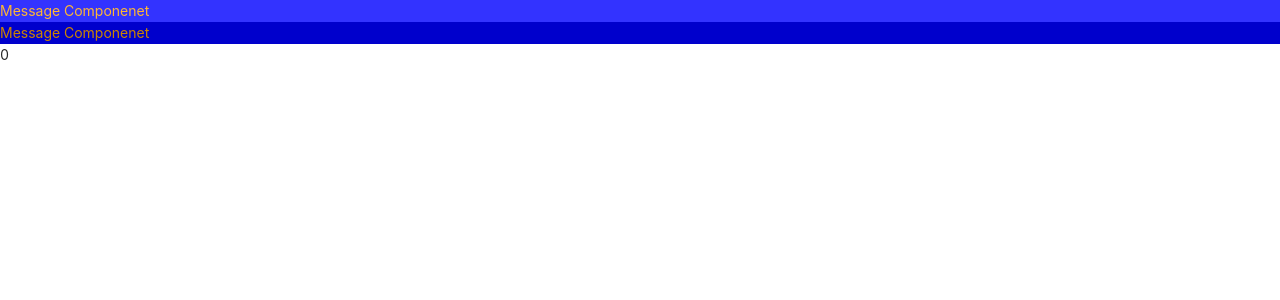
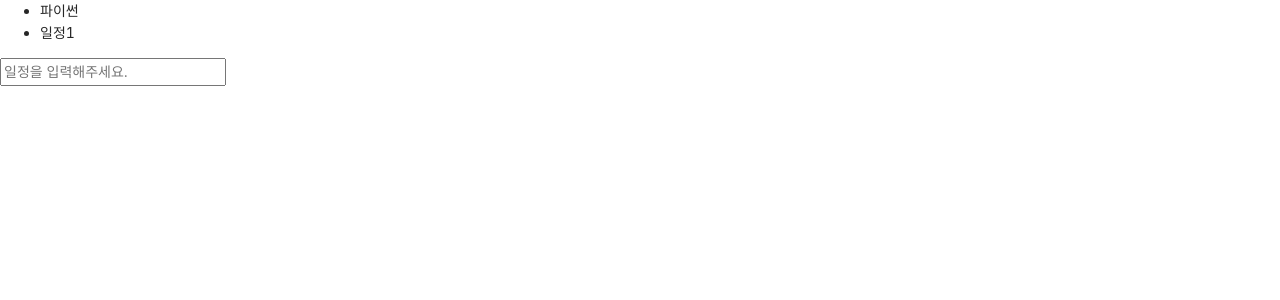
Before and after one commit to TrellixVulnTeam/prac_react_ATEV, a React (Create React App) app in the folder front_end/: page / in a window 1280 px wide. Shown: the top 300 px of the page. Built offline with nearby package versions, Linux system fonts and the light colour scheme.

Commit message:
todoList 구현

```diff
--- a/front_end/src/App.js
+++ b/front_end/src/App.js
@@ -4,13 +4,12 @@ import './App.css';
 import { Button } from 'antd';
 import Message from "./Message";
 import Profile from "./Profile";
+import TodoList from "./TodoList";
 
 function App() {
   return (
      <div>
-       <Message></Message>
-       <Profile></Profile>
-       <Counter></Counter>
+       <TodoList></TodoList>
      </div>
   );
 }
--- /dev/null
+++ b/front_end/src/TodoList.js
@@ -0,0 +1,46 @@
+import React, { Component } from 'react';
+
+const TodoItem = ({todo, index}) => <li>{index} {todo}</li>
+
+
+class TodoList extends Component {
+    state = {
+        todoList : ['파이썬', '일정1'],
+        current: '',
+    };
+
+    onChange = (e) => {
+        const {value} = e.target;
+        this.setState = {
+            current: value,
+        };
+    };
+    onKeyDown = (e) => {
+        if (e.keyCode === 13){
+            const {todoList, current} = this.state;
+            this.setState={
+                current:'',
+                todoList : [...todoList, current],
+            }
+        }
+    }
+
+    render () {
+        return(
+            <div>
+                <ul>
+                    {this.state.todoList.map((todo, index) =>
+                        <TodoItem key={index} todo={todo} />
+                    )}
+                </ul>
+                <input
+                    placeholder='일정을 입력해주세요.'
+                    onChange={this.onChange}
+                    onKeyDown={this.onKeyDown}
+                />
+            </div>
+        )
+    };
+}
+
+export default TodoList;
```
